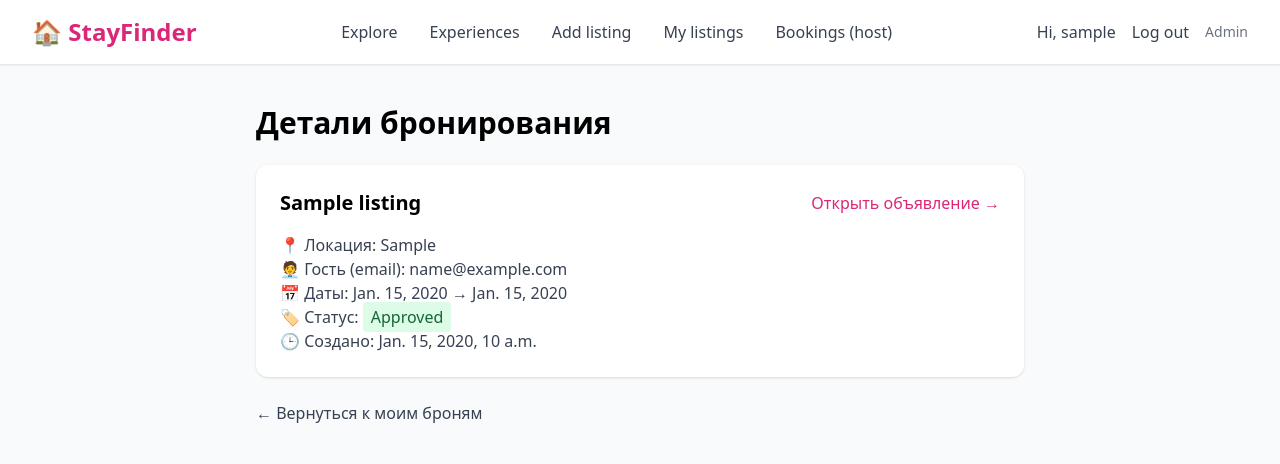
After one commit to newbusinessman1/rental_platform, a Django app: page /ads/booking/1/ in a window 1280 px wide. The commit adds this page. Shown: the top 464 px of the page. Run offline with Django 5.2, Linux system fonts and the light colour scheme; a user stored in the database is signed in; tables that the repository leaves empty hold one stand-in row (values such as "Sample post"); parts of the project's set-up code (start-up, migrations or seed data) failed here and were passed over; some libraries are stand-ins or nearby versions.

Commit message:
Added booking detail page, some bugs fixed

```diff
--- a/ads/urls.py
+++ b/ads/urls.py
@@ -6,7 +6,7 @@ from .views import (
     ListingViewSet, BookingViewSet, ReviewViewSet,
     PopularListingView, SearchStatsView, ViewHistoryView,
     ListingDetailView, listing_create, booking_create, BookingSuccessView,
-    MyListingsView, MyBookingsHostView, booking_approve, booking_decline, MyBookingsGuestView
+    MyListingsView, MyBookingsHostView, booking_approve, booking_decline, MyBookingsGuestView, booking_detail,
 )
 
 app_name = "ads"
@@ -37,6 +37,7 @@ urlpatterns = [
     #брони гостя в админке
 
     path("my-bookings/", MyBookingsGuestView.as_view(), name="my_bookings_guest"),
+    path("booking/<int:pk>/", booking_detail, name="booking_detail"),
 
     # DRF под /ads/api/
     path("api/", include(router.urls)),
--- a/ads/views.py
+++ b/ads/views.py
@@ -284,6 +284,32 @@ class MyBookingsHostView(ListView):
             .order_by("-created_at", "-id")
         )
 
+from django.http import Http404
+
+def _same_email(a: str, b: str) -> bool:
+    return (a or "").strip().lower() == (b or "").strip().lower()
+
+@login_required
+def booking_detail(request, pk: int):
+    """
+    Детали бронирования.
+    Доступ: либо гость-инициатор (booking.guest == user.email),
+            либо владелец объявления (listing.owner_email == user.email),
+            либо staff/superuser.
+    """
+    booking = get_object_or_404(Booking.objects.select_related("listing"), pk=pk)
+
+    user = request.user
+    can_view = (
+        _same_email(booking.guest, getattr(user, "email", "")) or
+        _same_email(getattr(booking.listing, "owner_email", ""), getattr(user, "email", "")) or
+        user.is_staff or user.is_superuser
+    )
+    if not can_view:
+        raise Http404("Booking not found")
+
+    return render(request, "ads/booking_detail.html", {"booking": booking})
+
 
 @login_required
 def booking_approve(request, pk):
--- /dev/null
+++ b/templates/ads/booking_detail.html
@@ -0,0 +1,37 @@
+{% extends "base.html" %}
+{% block title %}Booking #{{ booking.id }} — StayFinder{% endblock %}
+
+{% block content %}
+<div class="max-w-3xl mx-auto py-10">
+  <h1 class="text-3xl font-bold mb-6">Детали бронирования</h1>
+
+  <div class="bg-white rounded-xl shadow p-6 space-y-4">
+    <div class="flex items-center justify-between">
+      <div class="text-xl font-semibold">{{ booking.listing.title }}</div>
+      <a href="{% url 'ads:listing_detail' slug=booking.listing.slug %}"
+         class="text-pink-600 hover:text-pink-700">Открыть объявление →</a>
+    </div>
+
+    <div class="text-gray-700">
+      <div>📍 Локация: <span class="font-medium">{{ booking.listing.location }}</span></div>
+      <div>🧑‍💼 Гость (email): <span class="font-medium">{{ booking.guest }}</span></div>
+      <div>📅 Даты: <span class="font-medium">{{ booking.check_in }}</span> → <span class="font-medium">{{ booking.check_out }}</span></div>
+      <div>
+        🏷️ Статус:
+        {% if booking.status == "approved" %}
+          <span class="px-2 py-1 rounded bg-green-100 text-green-800">Approved</span>
+        {% elif booking.status == "declined" %}
+          <span class="px-2 py-1 rounded bg-red-100 text-red-800">Declined</span>
+        {% else %}
+          <span class="px-2 py-1 rounded bg-yellow-100 text-yellow-800">Pending</span>
+        {% endif %}
+      </div>
+      <div>🕒 Создано: {{ booking.created_at }}</div>
+    </div>
+  </div>
+
+  <div class="mt-6">
+    <a href="{% url 'ads:my_bookings_guest' %}" class="text-gray-700 hover:text-gray-900">← Вернуться к моим броням</a>
+  </div>
+</div>
+{% endblock %}
```
Also changed, not shown: templates/ads/my_bookings_guest.html (+16 -5 lines).
